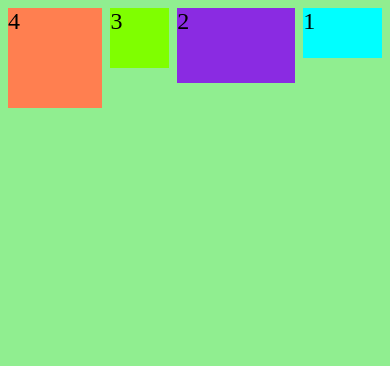
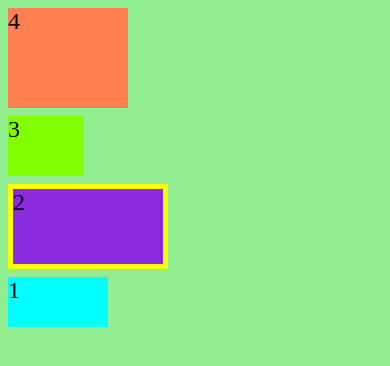
Before and after one commit to s-z-rcpto/study, a PHP site: page /flexbox.html in a window 390 px wide. Shown: the top 366 px of the page. Run offline with PHP 8.4, Linux system fonts and the light colour scheme.

Commit message:
Розширили використання медіазапиту

```diff
--- a/CSS/flexbox/flexbox.css
+++ b/CSS/flexbox/flexbox.css
@@ -42,9 +42,21 @@ div {
   display: inline-block;
 } */
 
+body {
+  background-color: darksalmon;
+}
+
 @media screen and (max-width: 480px) {
   body {
     background-color: lightgreen;
+  }
+
+  .box-2 {
+    border: 5px solid yellow;
+  }
+
+  .flexbox {
+    flex-direction: column;
   }
 }
 
@@ -52,4 +64,8 @@ div {
   body {
     background-color: lightblue;
   }
+
+  .box-3 {
+    background-color: brown;
+  }
 }
```
